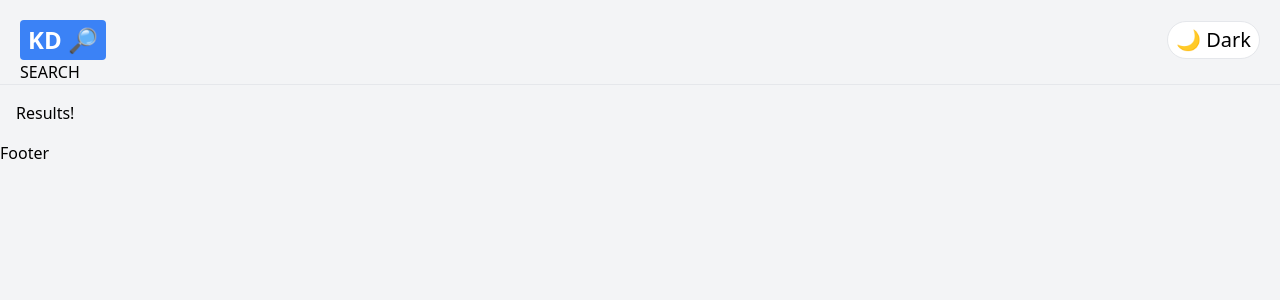
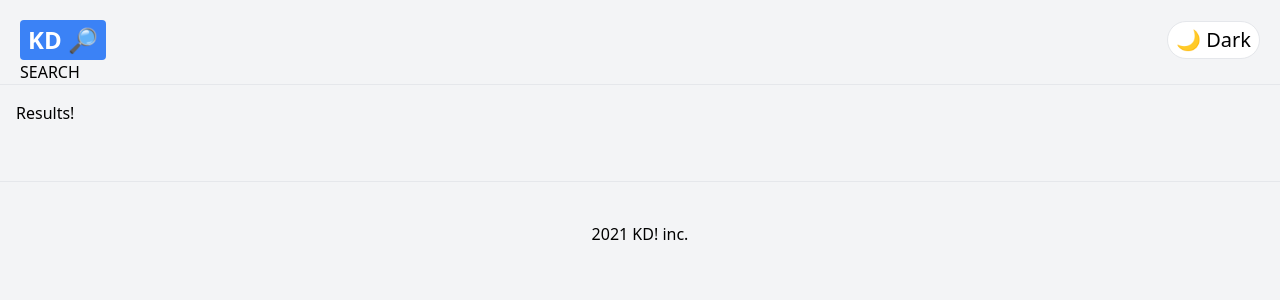
Before and after one commit to rlinsdev/g-search, a React (Create React App) app: page /search in a window 1280 px wide. Shown: the top 300 px of the page. Built offline with nearby package versions, Linux system fonts and the light colour scheme.

Commit message:
Footer component

```diff
--- a/src/components/Footer.jsx
+++ b/src/components/Footer.jsx
@@ -3,8 +3,8 @@
 
 export const Footer = () => {
   return (
-    <div>
-        <h1>Footer</h1>
+    <div className="text-center p-10 mt-10 border-t dark:border-gray-700 border-gray-200">
+        <h1>2021 KD! inc.</h1>
 
     </div>
   )
```
